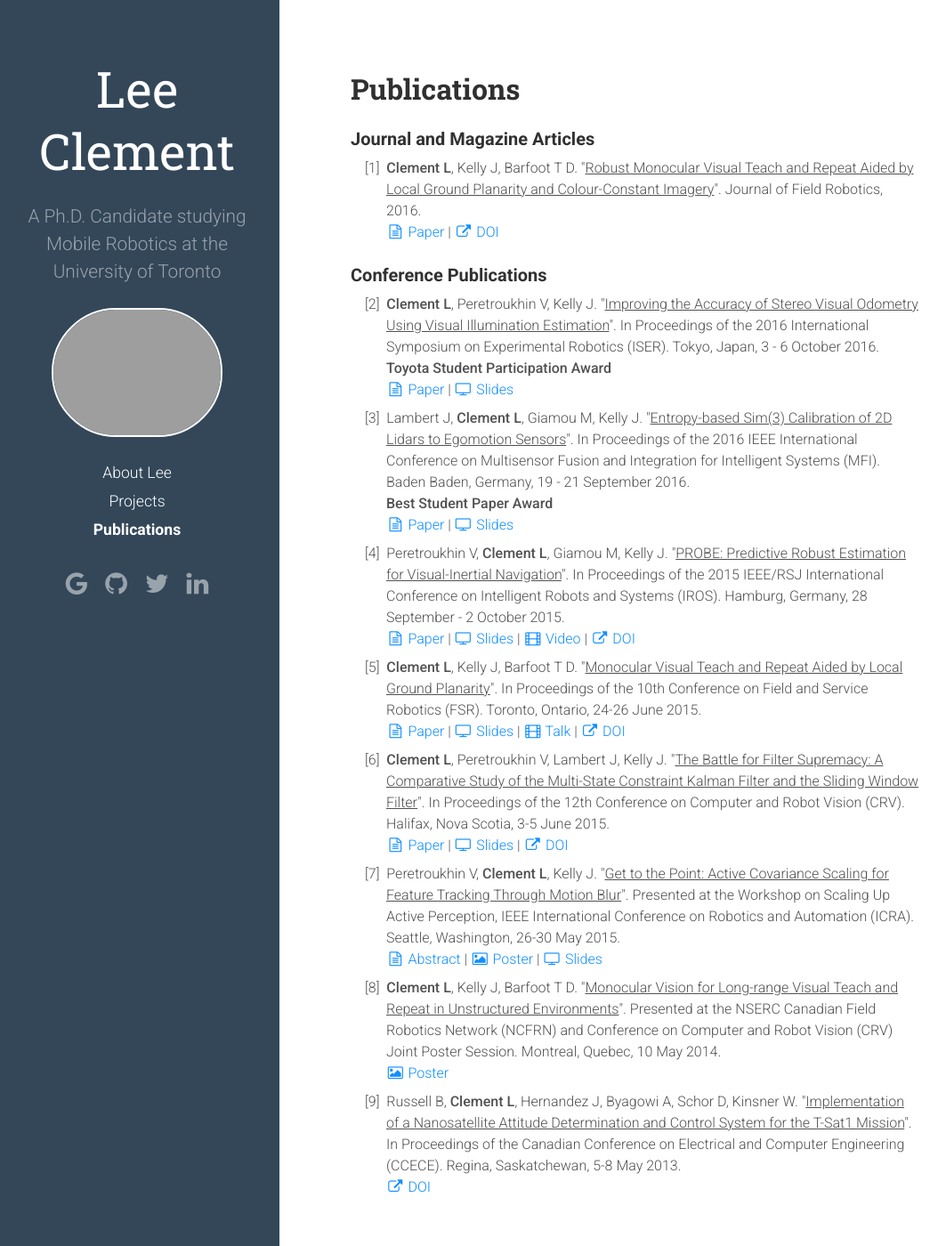
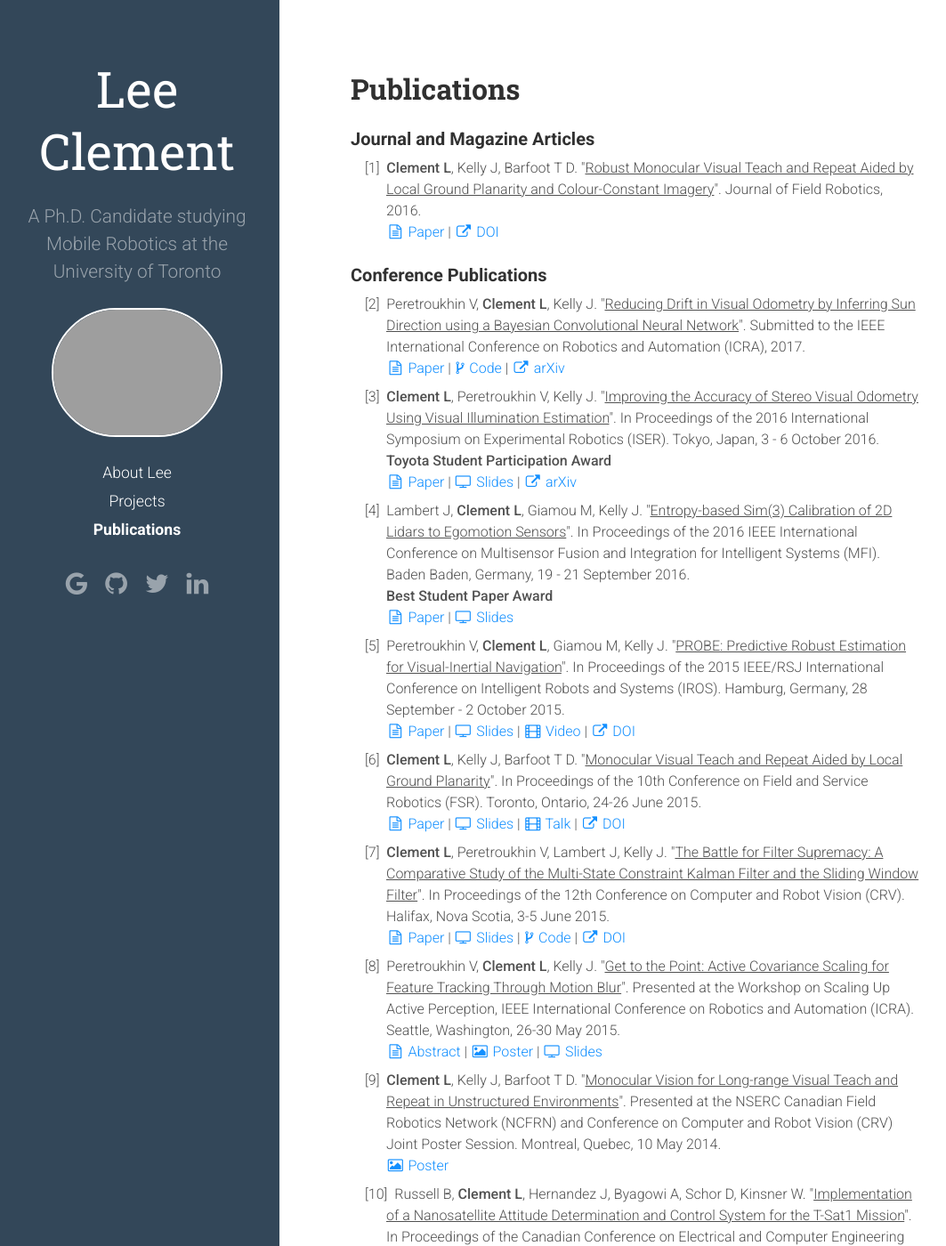
Before and after one commit to leeclemnet/leeclemnet.github.io, a Jekyll site: the page built from publications.md, in a window 1280 px wide and 1400 px high. Shown: the whole window at 89% size, without its empty margins (6-1069 px from the left). Built offline with Jekyll 4.4.1, drawn with Linux system fonts in a browser that asks for light colours; nearby versions of some CDN libraries.

Commit message:
Updated publications

```diff
--- a/publications.md
+++ b/publications.md
@@ -21,10 +21,16 @@ sitemap:
 <h3>Conference Publications</h3>
 <ol class="continue">
 
+<li> Peretroukhin V, <b>Clement L</b>, Kelly J. "<u>Reducing Drift in Visual Odometry by Inferring Sun Direction using a Bayesian Convolutional Neural Network</u>". Submitted to the IEEE International Conference on Robotics and Automation (ICRA), 2017.<br/>
+<a href="{{ site.url }}/assets/docs/iser2016_sunVO_paper.pdf"><i class="fa fa-file-text-o fa-fw"></i> Paper</a>
+|<a href="https://github.com/utiasSTARS/sun-bcnn-vo"><i class="fa fa-code-fork fa-fw"></i>Code</a>
+| <a href="https://arxiv.org/abs/1609.05993"><i class="fa fa-external-link fa-fw"></i> arXiv</a>
+
 <li> <b>Clement L</b>, Peretroukhin V, Kelly J. "<u>Improving the Accuracy of Stereo Visual Odometry Using Visual Illumination Estimation</u>". In Proceedings of the 2016 International Symposium on Experimental Robotics (ISER). Tokyo, Japan, 3 - 6 October 2016.<br/>
 <b>Toyota Student Participation Award</b><br/>
 <a href="{{ site.url }}/assets/docs/iser2016_sunVO_paper.pdf"><i class="fa fa-file-text-o fa-fw"></i> Paper</a>
 | <a href="{{ site.url }}/assets/docs/iser2016_sunVO_slides.pdf"><i class="fa fa-television fa-fw"></i> Slides</a>
+| <a href="https://arxiv.org/abs/1609.04705"><i class="fa fa-external-link fa-fw"></i> arXiv</a>
 
 <li> Lambert J, <b>Clement L</b>, Giamou M, Kelly J. "<u>Entropy-based Sim(3) Calibration of 2D Lidars to Egomotion Sensors</u>". In Proceedings of the 2016 IEEE International Conference on Multisensor Fusion and Integration for Intelligent Systems (MFI). Baden Baden, Germany, 19 - 21 September 2016.<br/>
 <b>Best Student Paper Award</b><br/>
@@ -48,6 +54,7 @@ sitemap:
 <li> <b>Clement L</b>, Peretroukhin V, Lambert J, Kelly J. "<u>The Battle for Filter Supremacy: A Comparative Study of the Multi-State Constraint Kalman Filter and the Sliding Window Filter</u>". In Proceedings of the 12th Conference on Computer and Robot Vision (CRV). Halifax, Nova Scotia, 3-5 June 2015.<br/>
 <a href="{{ site.url }}/assets/docs/crv2015_battle_paper.pdf"><i class="fa fa-file-text-o fa-fw"></i> Paper</a>
 | <a href="{{ site.url }}/assets/docs/crv2015_battle_slides.pdf"><i class="fa fa-television fa-fw"></i> Slides</a>
+|<a href="https://github.com/utiasSTARS/msckf-swf-comparison"><i class="fa fa-code-fork fa-fw"></i>Code</a>
 | <a href="http://dx.doi.org/10.1109/CRV.2015.11"><i class="fa fa-external-link fa-fw"></i> DOI</a>
 </li>
 
@@ -64,5 +71,3 @@ sitemap:
 <li> Russell B, <b>Clement L</b>, Hernandez J, Byagowi A, Schor D, Kinsner W. "<u>Implementation of a Nanosatellite Attitude Determination and Control System for the T-Sat1 Mission</u>". In Proceedings of the Canadian Conference on Electrical and Computer Engineering (CCECE). Regina, Saskatchewan, 5-8 May 2013. <br/>
 <a href="http://dx.doi.org/10.1109/CCECE.2013.6567796"><i class="fa fa-external-link fa-fw"></i> DOI</a>
 </li>
-<!--/ol>
-</div-->
```
